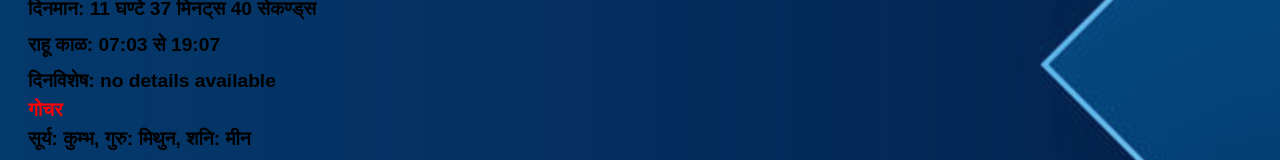
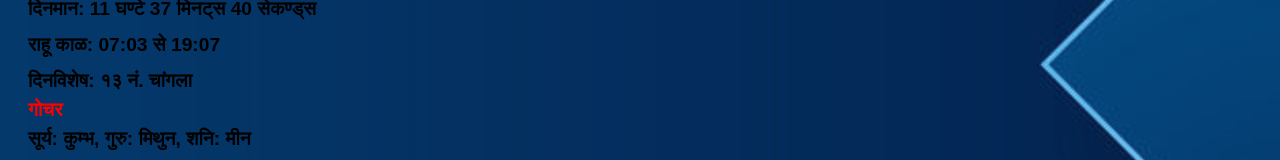
Before and after one commit to pisces0009/MeeraJyotish, a website: page panchang.html in a window 1280 px wide. Shown: the part 455-615 px from the top of the page. Drawn offline with Linux system fonts and the light colour scheme.

Commit message:
Update details for दिनविशेष in panchang.html

```diff
--- a/panchang.html
+++ b/panchang.html
@@ -173,7 +173,7 @@
         <div class="panchang-detail"><strong>राशी: मेष</strong></div>
         <div class="panchang-detail"><strong>दिनमान: 11 घण्टे 37 मिनट्स 40 सेकण्ड्स</strong></div>
         <div class="panchang-detail"><strong>राहू काळ: 07:03 से 19:07</strong></div>
-        <div class="panchang-detail"><strong>दिनविशेष: no details available</strong></div>
+        <div class="panchang-detail"><strong>दिनविशेष: १३ नं. चांगला</strong></div>
         <div class="additional-text"><strong>गोचर</strong></div>
         <div class="panchang-detail"><strong>सूर्य: कुम्भ</strong><strong>, गुरु: मिथुन</strong><strong>, शनि: मीन</strong></div></div>
 
```
